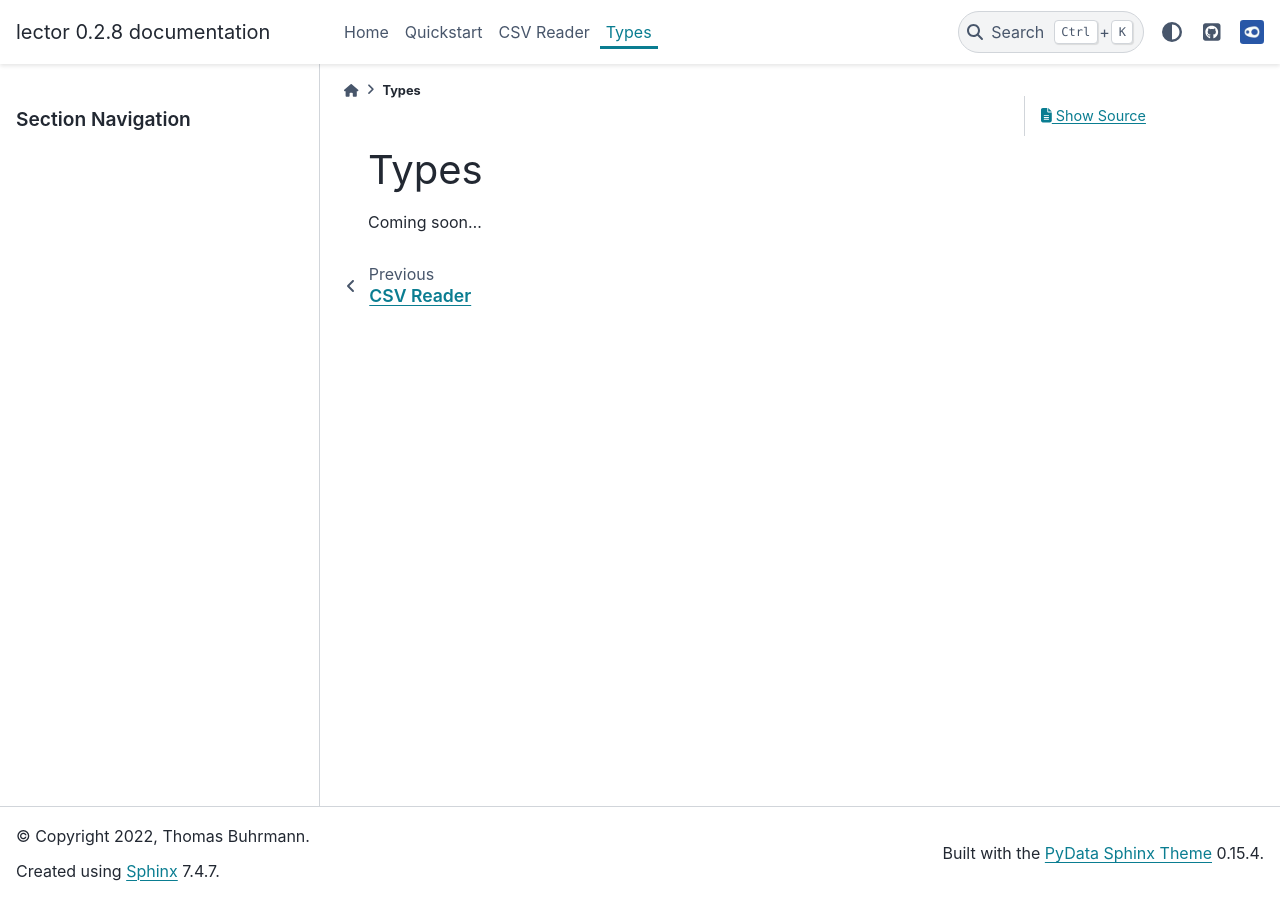
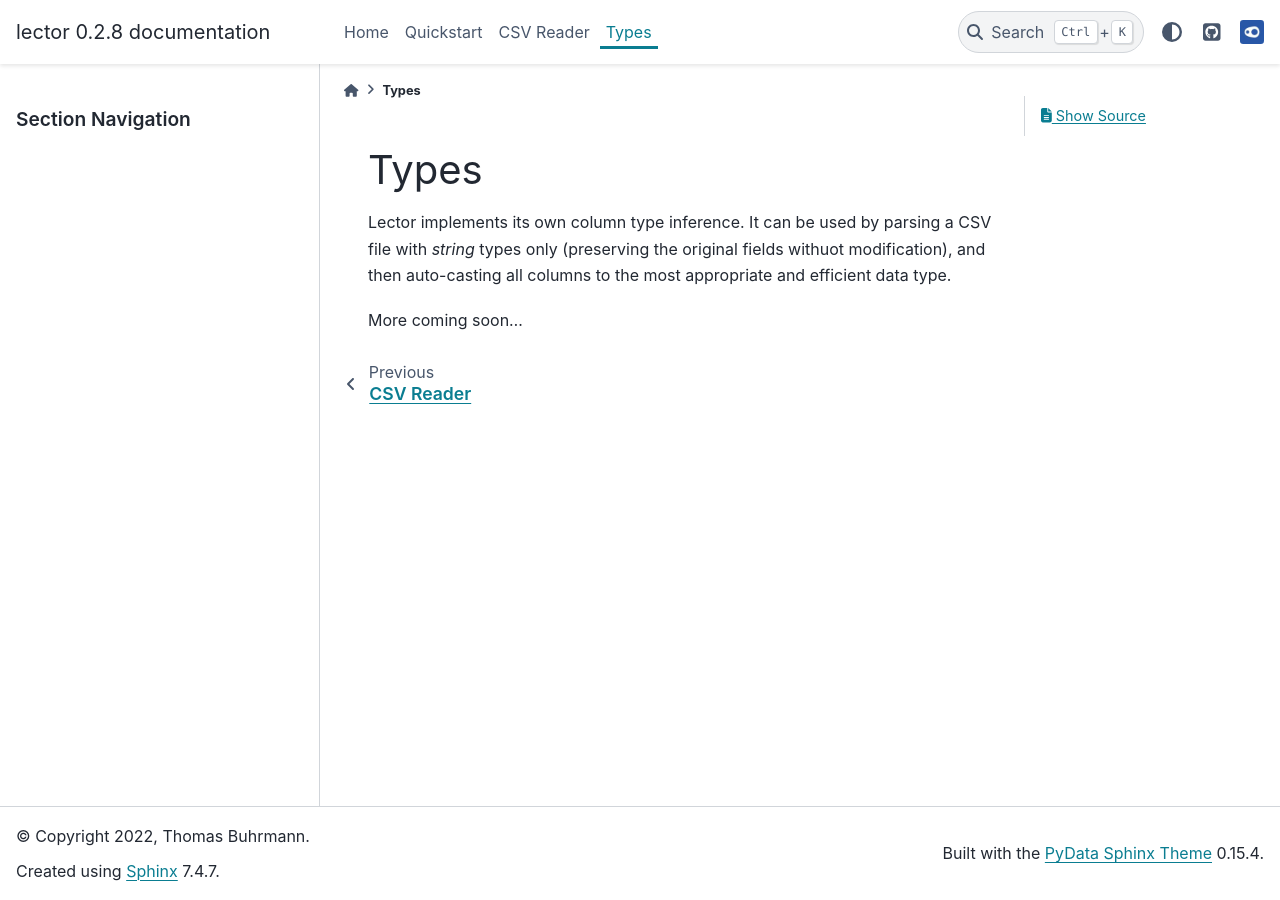
Before and after one commit to graphext/lector, a Sphinx documentation site: the page built from docs/source/types.rst, in a window 1280 px wide. Built offline with Sphinx 7.4.7 and the PyData theme 0.15.4, drawn with Linux system fonts in a browser that asks for light colours; pages that are not in the unit, such as notebooks, are missing from menus.

Commit message:
Test RTD commit webhook.

```diff
--- a/docs/source/types.rst
+++ b/docs/source/types.rst
@@ -1,4 +1,8 @@
 Types
 =====
 
-Coming soon...
+Lector implements its own column type inference. It can be used by parsing a CSV file
+with `string` types only (preserving the original fields withuot modification),
+and then auto-casting all columns to the most appropriate and efficient data type.
+
+More coming soon...
```
